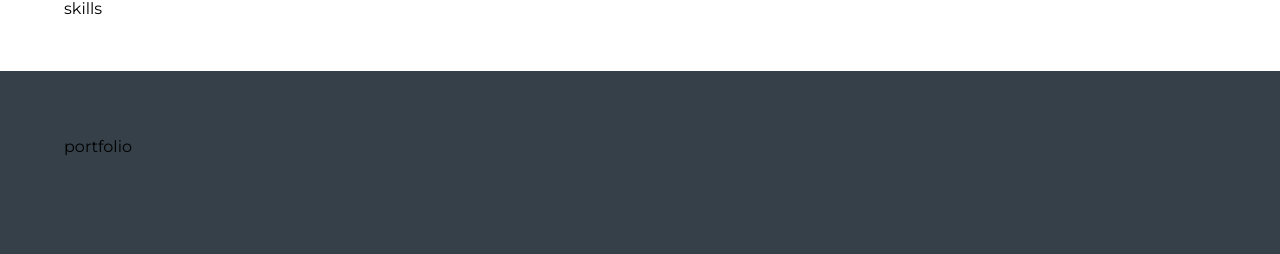
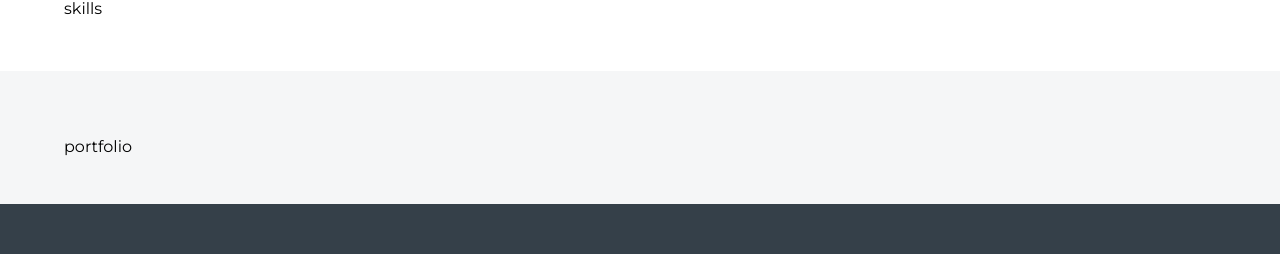
Before and after one commit to ALADETAN-IFE/priscillia-portfolio, a Next.js app: page / in a window 1280 px wide. Shown: the part 1225-1479 px from the top of the page. Built offline with nearby package versions, Linux system fonts and the light colour scheme.

Commit message:
feat: update Sections component to conditionally apply background color for portfolio section

```diff
--- a/src/components/Sections.tsx
+++ b/src/components/Sections.tsx
@@ -7,7 +7,7 @@ interface SectionsProps {
 
 const Sections = ({ children, id }: SectionsProps) => {
   return (
-    <section id={id} className="flex not-odd:bg-(--secondary) w-full max-sm:px-5 justify-center relative">
+    <section id={id} className={`flex ${id == "portfolio" ? "bg-[#F5F6F7]" : "not-odd:bg-(--secondary)"} w-full max-sm:px-5 justify-center relative`}>
       <div className="max-w-306 w-9/10 flex max-md:flex-col">{children}</div>
     </section>
   );
```
